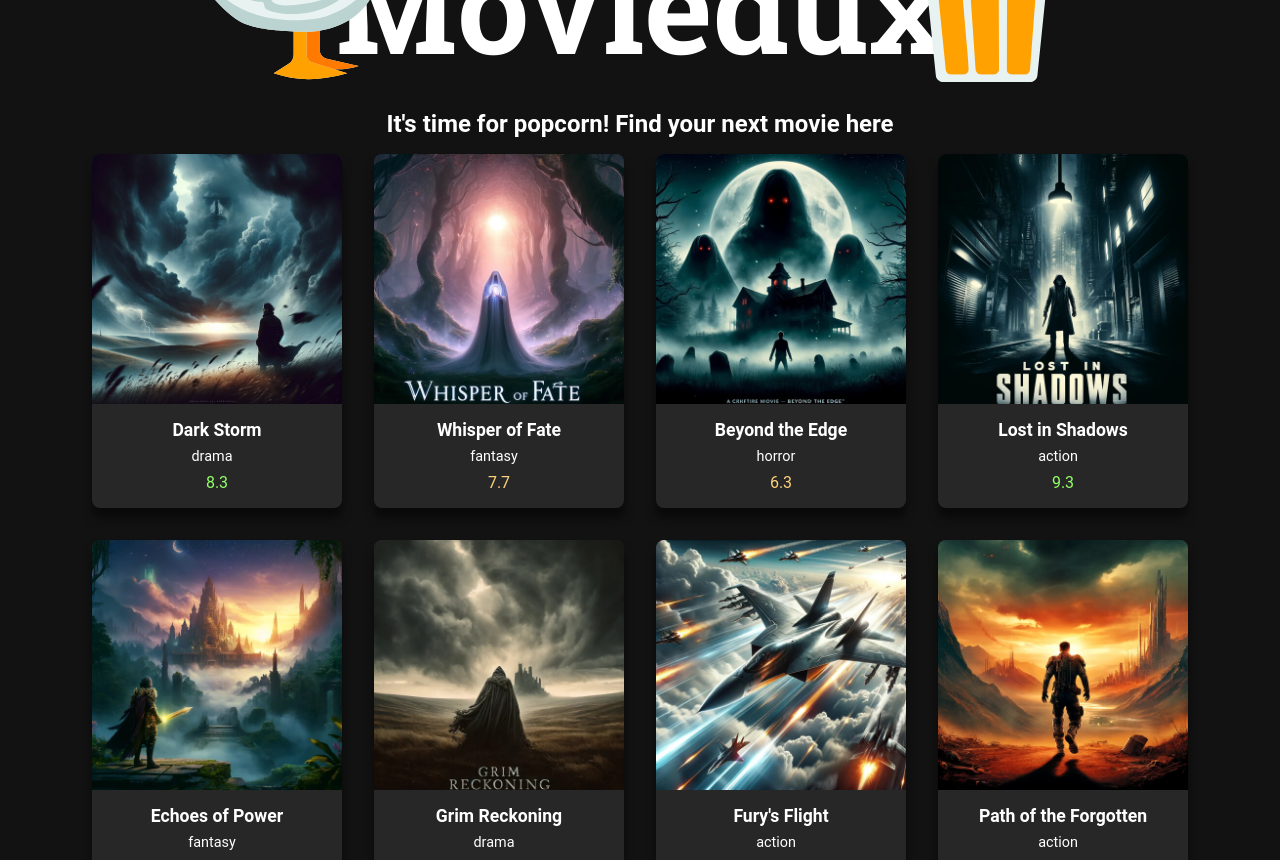
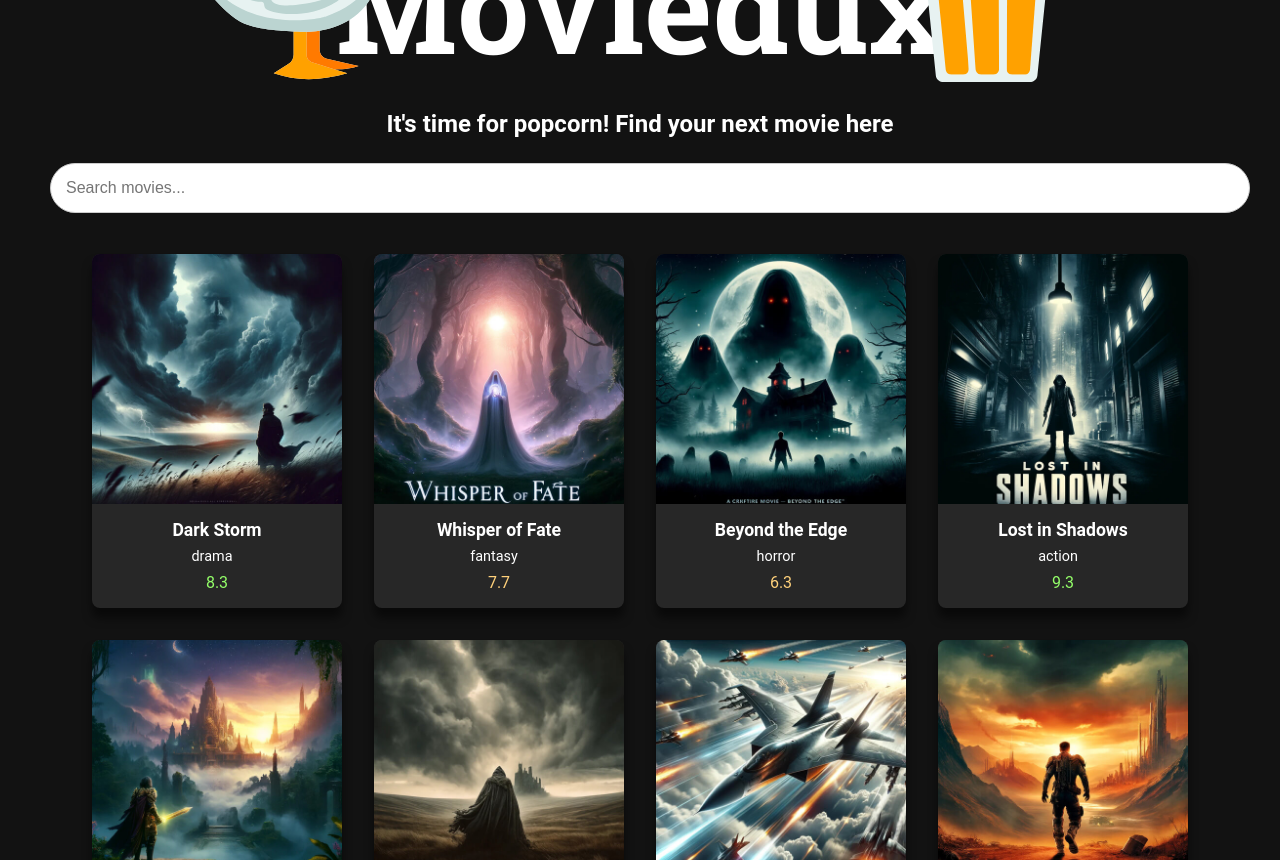
Before and after one commit to andreia-mkl/moviedux, a React (Create React App) app: page / in a window 1280 px wide. Shown: the part 240-1100 px from the top of the page. Built offline with nearby package versions, Linux system fonts and the light colour scheme.

Commit message:
feature/MDUX-004-search-bar

```diff
--- a/src/components/MovieCard.js
+++ b/src/components/MovieCard.js
@@ -1,7 +1,7 @@
 import React from "react";
 import "../styles.css";
 
-export default function Moviecard({ movie }) {
+export default function MovieCard({ movie }) {
   const handleError = (e) => {
     e.target.src = "images/default.jpg";
   };
--- a/src/components/MoviesGrid.js
+++ b/src/components/MoviesGrid.js
@@ -1,9 +1,10 @@
 import React, { useState, useEffect } from "react";
 import "../styles.css";
-import Moviecard from "./MovieCard";
+import MovieCard from "./MovieCard";
 
 export default function MoviesGrid() {
   const [movies, setMovies] = useState([]);
+  const [searchTerm, setSearchTerm] = useState("");
 
   useEffect(() => {
     fetch("movies.json")
@@ -11,11 +12,28 @@
       .then((data) => setMovies(data));
   }, []);
 
+  const handleSearchChange = (e) => {
+    setSearchTerm(e.target.value);
+  };
+
+  const filteredMovies = movies.filter((movie) =>
+    movie.title.toLowerCase().includes(searchTerm.toLocaleLowerCase())
+  );
+
   return (
-    <div className="movies-grid">
-      {movies.map((movie) => (
-        <Moviecard movie={movie} key={movie.id}></Moviecard>
-      ))}
+    <div>
+      <input
+        type="text"
+        className="search-input"
+        placeholder="Search movies..."
+        value={searchTerm}
+        onChange={handleSearchChange}
+      />
+      <div className="movies-grid">
+        {filteredMovies.map((movie) => (
+          <MovieCard movie={movie} key={movie.id}></MovieCard>
+        ))}
+      </div>
     </div>
   );
 }
```
